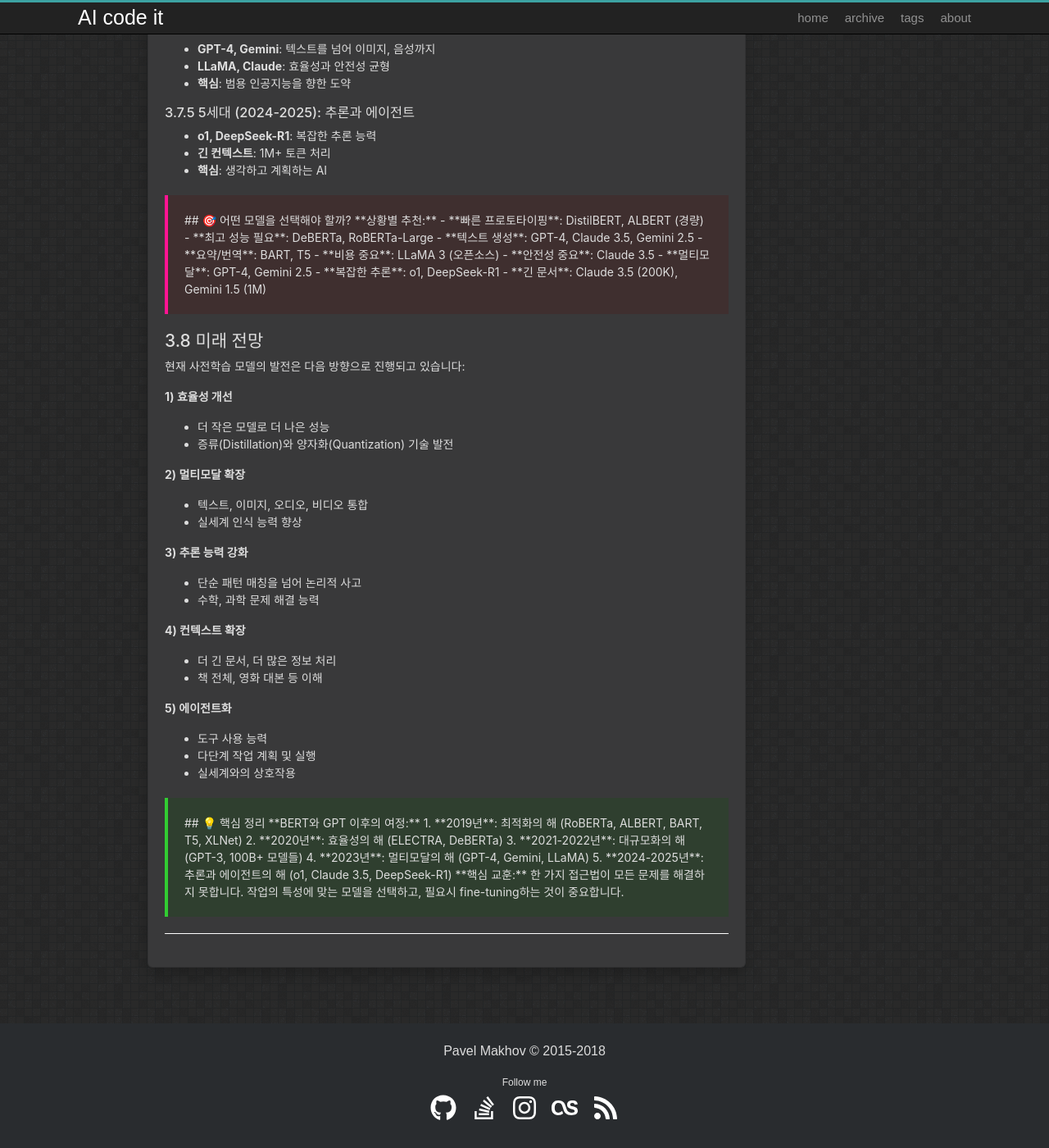
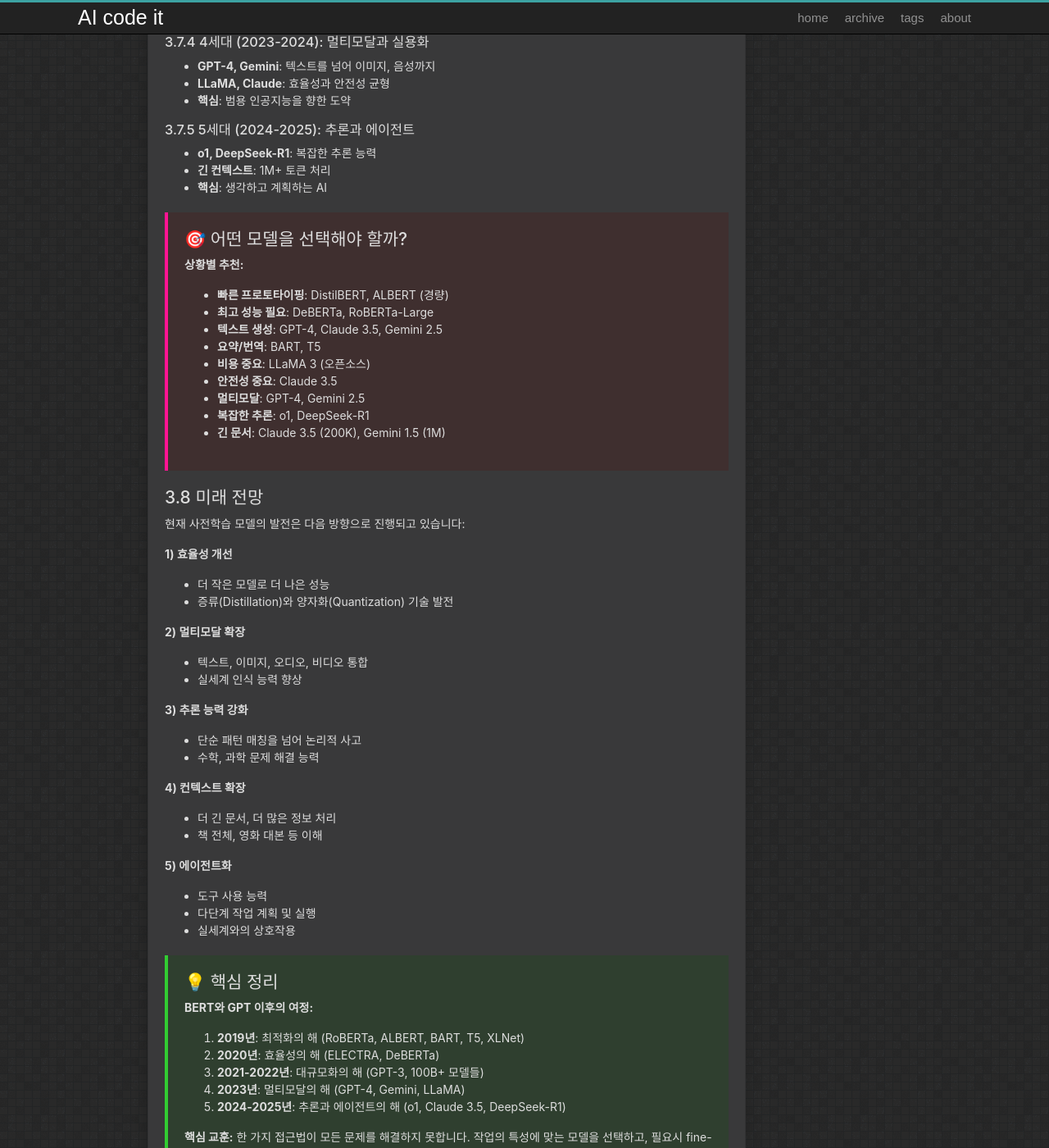
Before and after one commit to Lee-keonhee/AIcodeit, a Jekyll site: the page built from _posts/2025-10-17-weekly_11.md, in a window 1280 px wide and 1400 px high, scrolled down 10781 px. Shown: the whole window at 82% size. Built offline with Jekyll 4.4.1, drawn with Linux system fonts in a browser that asks for light colours; some of the changed text lies outside the part shown.

Commit message:
Update 2025-10-17-weekly_11.md

```diff
--- a/_posts/2025-10-17-weekly_11.md
+++ b/_posts/2025-10-17-weekly_11.md
@@ -86,7 +86,7 @@ GPT는 **자연어 생성(NLG)** 작업에 특히 강력합니다:
 | **대표 응용** | 분류, 질의응답, NER | 텍스트 생성, 대화, 번역 |
 
 <div style="background-color: #2F2F2F; padding: 15px; border-left: 4px solid #32cd32; margin: 20px 0;">
-<strong>🎯 실전 팁:</strong> 텍스트를 이해하고 분류해야 한다면 BERT를, 텍스트를 생성하거나 대화를 나눠야 한다면 GPT를 선택하세요. 최근에는 두 접근 방식을 결합한 BART, T5 같은 모델도 등장했습니다!
+<strong>🎯 실전 팁:</strong> 텍스트를 이해하고 분류해야 한다면 BERT를, 텍스트를 생성하거나 대화를 나눠야 한다면 GPT를 선택하세요.<br> 최근에는 두 접근 방식을 결합한 BART, T5 같은 모델도 등장했습니다!
 </div>
 
 ---
@@ -481,7 +481,7 @@ DeBERTa는 두 가지 핵심 기술로 성능 향상:
 - **긴 컨텍스트**: 1M+ 토큰 처리
 - **핵심**: 생각하고 계획하는 AI
 
-<div style="background-color: #3f2f2f; padding: 20px; border-left: 4px solid #ff1493; margin: 20px 0;">
+<div markdown="1" style="background-color: #3f2f2f; padding: 20px; border-left: 4px solid #ff1493; margin: 20px 0;">
 
 ## 🎯 어떤 모델을 선택해야 할까?
 
@@ -524,7 +524,7 @@ DeBERTa는 두 가지 핵심 기술로 성능 향상:
 - 다단계 작업 계획 및 실행
 - 실세계와의 상호작용
 
-<div style="background-color: #2f3f2f; padding: 20px; border-left: 4px solid #32cd32; margin: 20px 0;">
+<div markdown="1" style="background-color: #2f3f2f; padding: 20px; border-left: 4px solid #32cd32; margin: 20px 0;">
 
 ## 💡 핵심 정리
 
```
